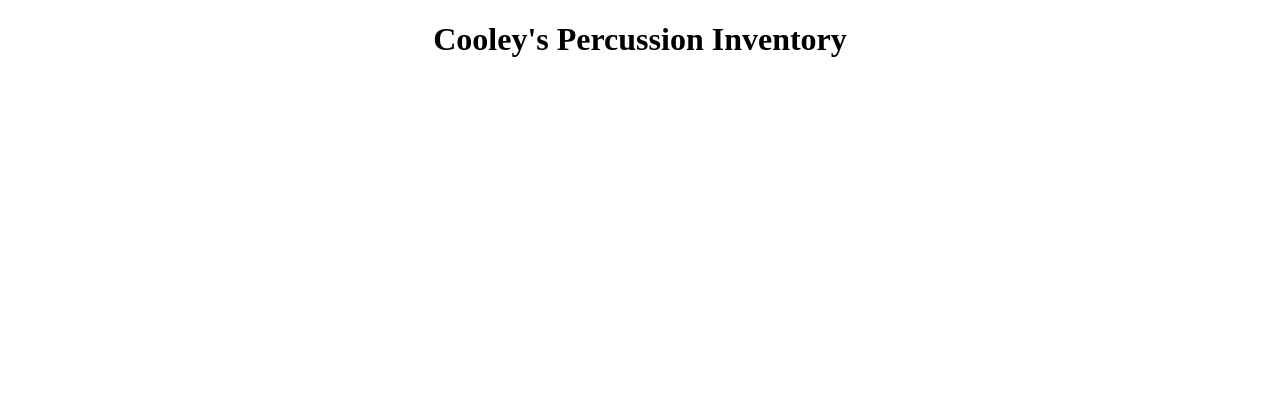
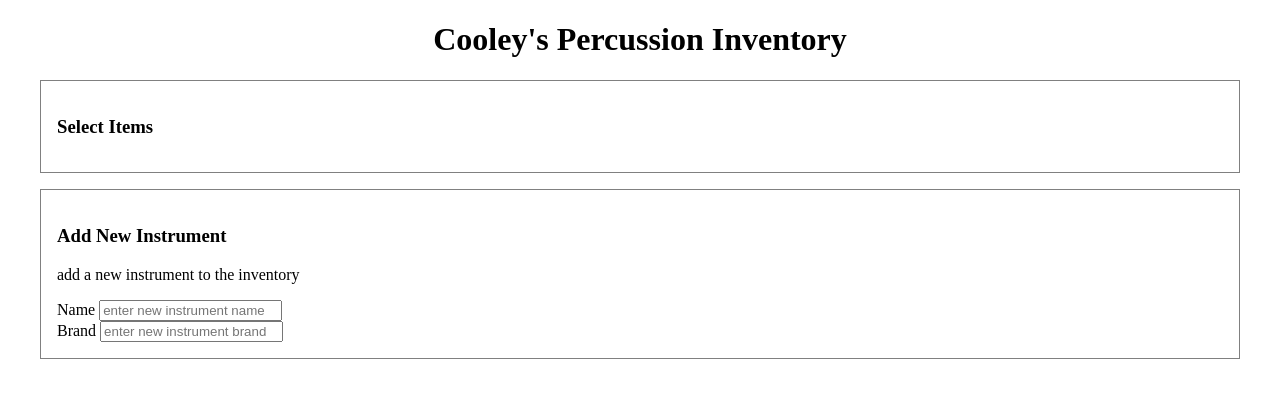
Before and after one commit to CooleyWC/phase-1-project-cooley, a plain HTML site: page index.html in a window 1280 px wide. Drawn offline with Linux system fonts and the light colour scheme; no server answers.

Commit message:
added select div and form - changed domcontentloaded eventlistener to script defer - updated some instruments in the db.json

```diff
--- a/db.json
+++ b/db.json
@@ -82,7 +82,7 @@
             "name": "Triangle",
             "brand": "Alan Abel",
             "model": "Symphonic",
-            "size": "6",
+            "size": "6\"",
             "color": "N/A",
             "notes": "",
             "condition": "excellent",
--- a/index.html
+++ b/index.html
@@ -9,6 +9,27 @@
         <header>
             <h1 class="bannerTitle">Cooley's Percussion Inventory</h1>
         </header>
+        <div class="display-selection">
+            <h3 id="displayTitle">Select Items</h3>
+        </div>
+        <div class="newInstFormContainer">
+            <form class="perc-form">
+                <h3 id="formTitle">Add New Instrument</h3>
+                <p id="formSubtitle">add a new instrument to the inventory </p>
+                <div class="percFormName">
+                    <label for="name">Name</label>
+                    <input type="'text" name="name" id="newNameInput" placeholder="enter new instrument name" required/>
+                </div>
+                <div class="percFormBrand">
+                    <label for='brand'>Brand</label>
+                    <input type="'text" name="brand" id="newBrandInput" placeholder="enter new instrument brand" required/>
+                </div>
+
+
+
+
+            </form>
+        </div>
         <div id="instrument-container"></div>
         <script defer src="index.js"></script>
     </body>
--- a/index.js
+++ b/index.js
@@ -1,6 +1,7 @@
-const percInstContainer = document.getElementById('instrument-container')
+getPercData();
+const percInstContainer = document.getElementById('instrument-container');
 
-document.addEventListener('DOMContentLoaded', (e)=>{
+function getPercData(){
     fetch('http://localhost:3000/percussionInstruments', {
       method: 'GET',
       headers: {
@@ -10,14 +11,16 @@ document.addEventListener('DOMContentLoaded', (e)=>{
     })
     .then(res=>res.json())
     .then(percInvData=>{
+      // console.log(percInvData)
       processData(percInvData);
 
     })
   }
-  )
+
 
   function processData(percInvData){
     percInvData.forEach((element)=>{
+
         const percInstCard = document.createElement('div');
         percInstCard.setAttribute('class', 'card');
 
@@ -27,10 +30,20 @@ document.addEventListener('DOMContentLoaded', (e)=>{
         const instBrand = document.createElement('p');
         instBrand.textContent = `Brand: ${element.brand}`;
 
-        percInstCard.append(instName, instBrand)
+        const instSize = document.createElement('p');
+        instSize.textContent =  `Size: ${element.size}`;
+
+        const instColor = document.createElement('p');
+        instColor.textContent =  `Color: ${element.color}`;
+
+
+
+        percInstCard.append(instName, instBrand, instSize, instColor)
+        console.log(percInstCard)
+        console.log(percInstContainer)
         percInstContainer.append(percInstCard)
 
     })
-    // console.log(data)
+
 
   }
--- a/styles.css
+++ b/styles.css
@@ -1,3 +1,16 @@
+.display-selection {
+    border: gray solid 1px;
+    margin: 1rem 2rem;
+    padding: 1rem;
+}
+
+.newInstFormContainer {
+    border: gray solid 1px;
+    margin: 1rem 2rem;
+    padding: 1rem;
+}
+
+
 .card {
     border: gray solid 1px;
     margin: 1rem 2rem;
@@ -7,3 +20,11 @@
 .bannerTitle {
     text-align: center;
 }
+
+#newNameInput {
+    width:175px
+}
+
+#newBrandInput {
+    width:175px
+}
```
